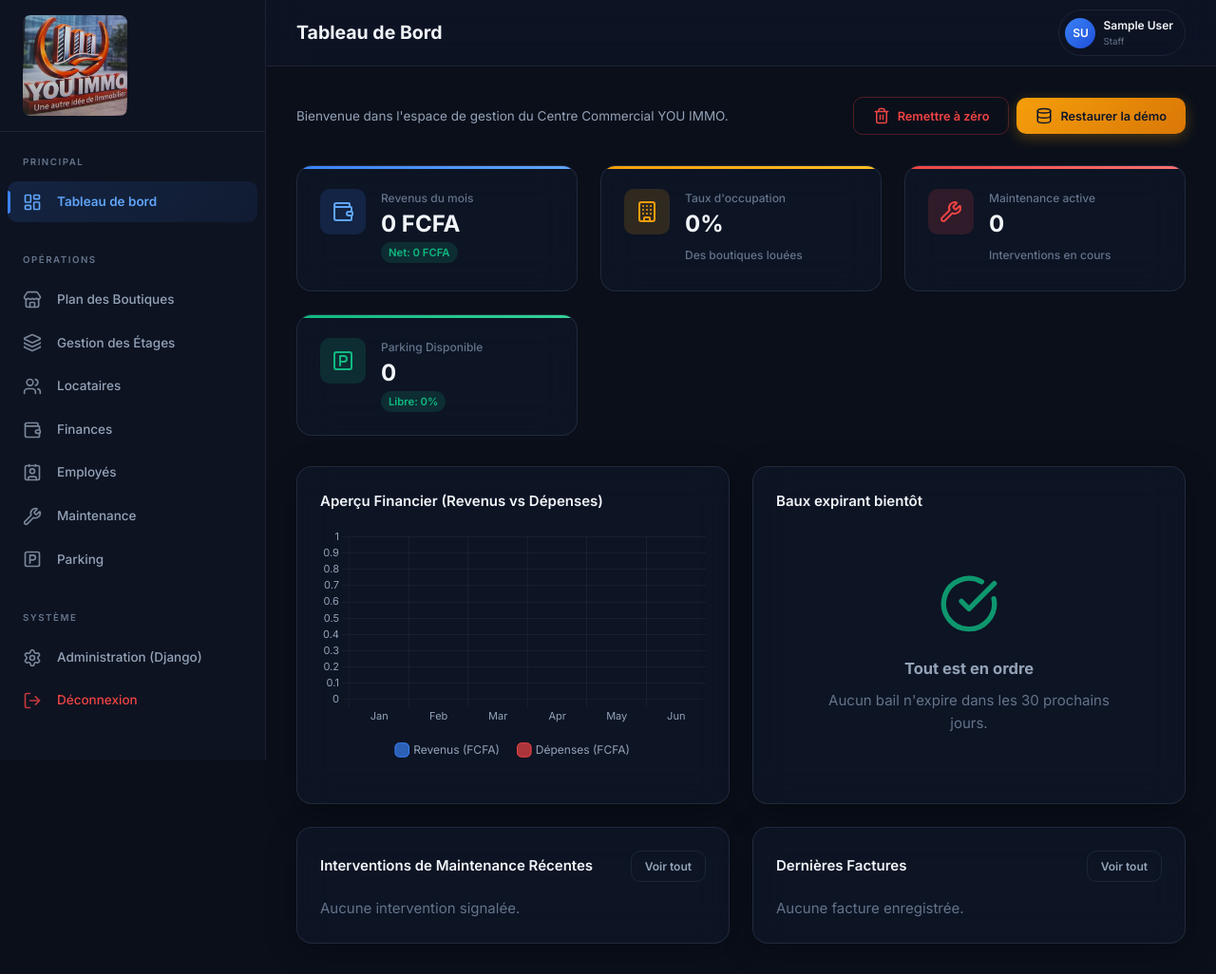
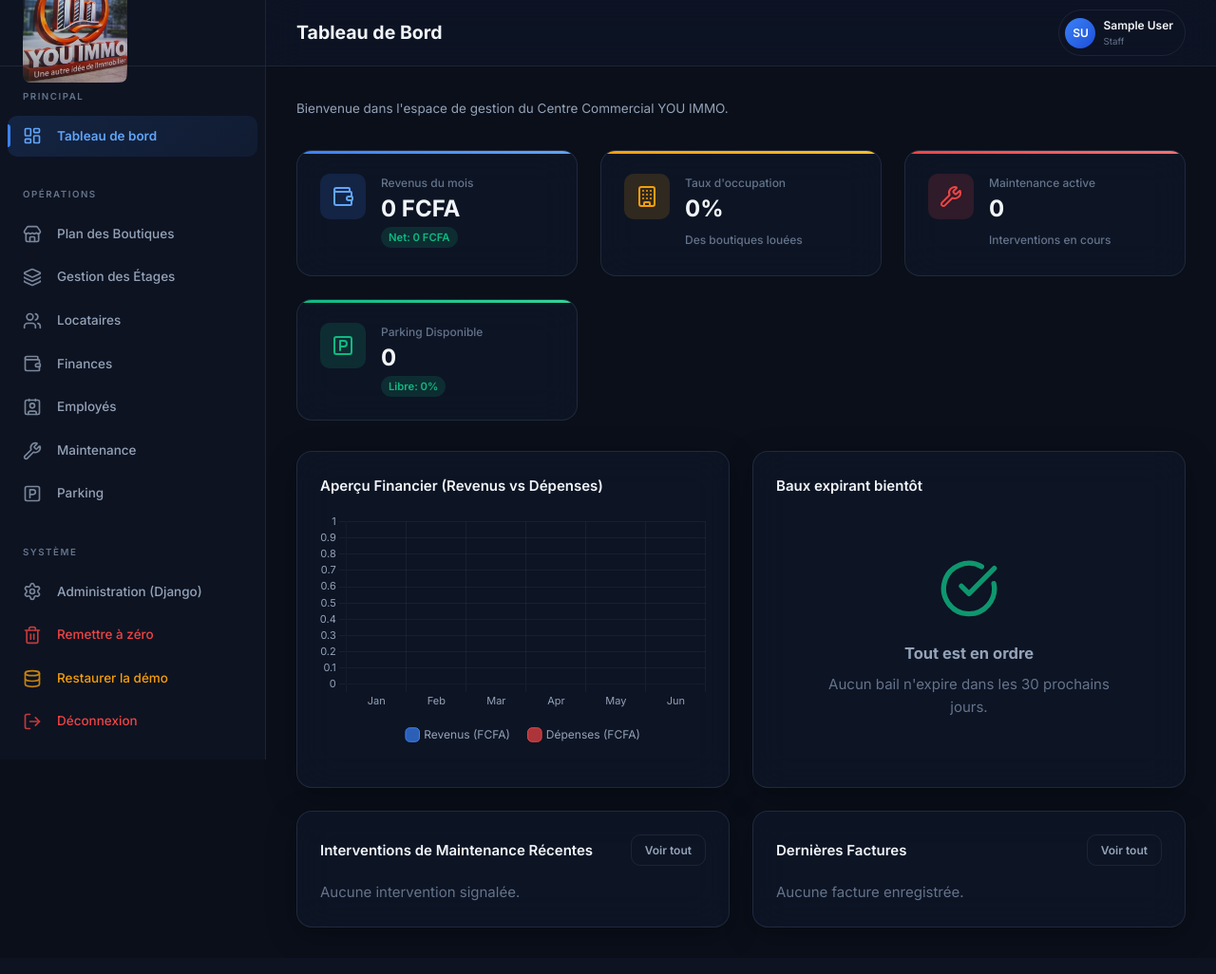
Before and after one commit to Ablaye11/centre-you-immo, a Django app: page / in a window 1280 px wide. Shown: the whole page at 95% size. After the commit the page ends 979 px from the top, so only its background shows below. Run offline with Django 5.2, Linux system fonts and the light colour scheme; the visitor is signed in with stand-in values (Sample User, id 1); data that the repository does not hold is empty.

Commit message:
Move reset and restore database actions to System sidebar section

```diff
--- a/templates/base.html
+++ b/templates/base.html
@@ -79,6 +79,22 @@
                         <i data-lucide="settings" class="nav-icon"></i>
                         <span>Administration (Django)</span>
                     </a>
+
+                    <form action="{% url 'reset_database' %}" method="post" id="resetDbForm" style="display: none;">
+                        {% csrf_token %}
+                    </form>
+                    <a href="#" onclick="if(confirm('ATTENTION : Voulez-vous vraiment SUPPRIMER toutes les données de la base ? (Boutiques, Locataires, Employés, Incidents, Factures...)')) { document.getElementById('resetDbForm').submit(); } return false;" class="nav-item" style="color: var(--danger);">
+                        <i data-lucide="trash-2" class="nav-icon"></i>
+                        <span>Remettre à zéro</span>
+                    </a>
+
+                    <form action="{% url 'restore_database' %}" method="post" id="restoreDbForm" style="display: none;">
+                        {% csrf_token %}
+                    </form>
+                    <a href="#" onclick="if(confirm('Voulez-vous charger les données de démonstration par défaut ? Cela va remplacer toutes les données actuelles.')) { document.getElementById('restoreDbForm').submit(); } return false;" class="nav-item" style="color: var(--accent-500);">
+                        <i data-lucide="database" class="nav-icon"></i>
+                        <span>Restaurer la démo</span>
+                    </a>
                     {% endif %}
                     <form action="{% url 'logout' %}" method="post" id="logoutForm" style="display: none;">
                         {% csrf_token %}
--- a/templates/core/dashboard.html
+++ b/templates/core/dashboard.html
@@ -8,22 +8,6 @@
     <div>
         <p>Bienvenue dans l'espace de gestion du Centre Commercial YOU IMMO.</p>
     </div>
-    {% if user.is_superuser or user.is_staff %}
-    <div class="page-actions">
-        <form method="post" action="{% url 'reset_database' %}" style="display: inline;" onsubmit="return confirm('ATTENTION : Voulez-vous vraiment SUPPRIMER toutes les données de la base ? (Boutiques, Locataires, Employés, Incidents, Factures...)');">
-            {% csrf_token %}
-            <button type="submit" class="btn btn-outline" style="color: var(--danger); border-color: rgba(239, 68, 68, 0.3);">
-                <i data-lucide="trash-2"></i> Remettre à zéro
-            </button>
-        </form>
-        <form method="post" action="{% url 'restore_database' %}" style="display: inline;" onsubmit="return confirm('Voulez-vous charger les données de démonstration par défaut ? Cela va remplacer toutes les données actuelles.');">
-            {% csrf_token %}
-            <button type="submit" class="btn btn-accent">
-                <i data-lucide="database"></i> Restaurer la démo
-            </button>
-        </form>
-    </div>
-    {% endif %}
 </div>
 
 <div class="stats-grid">
```
